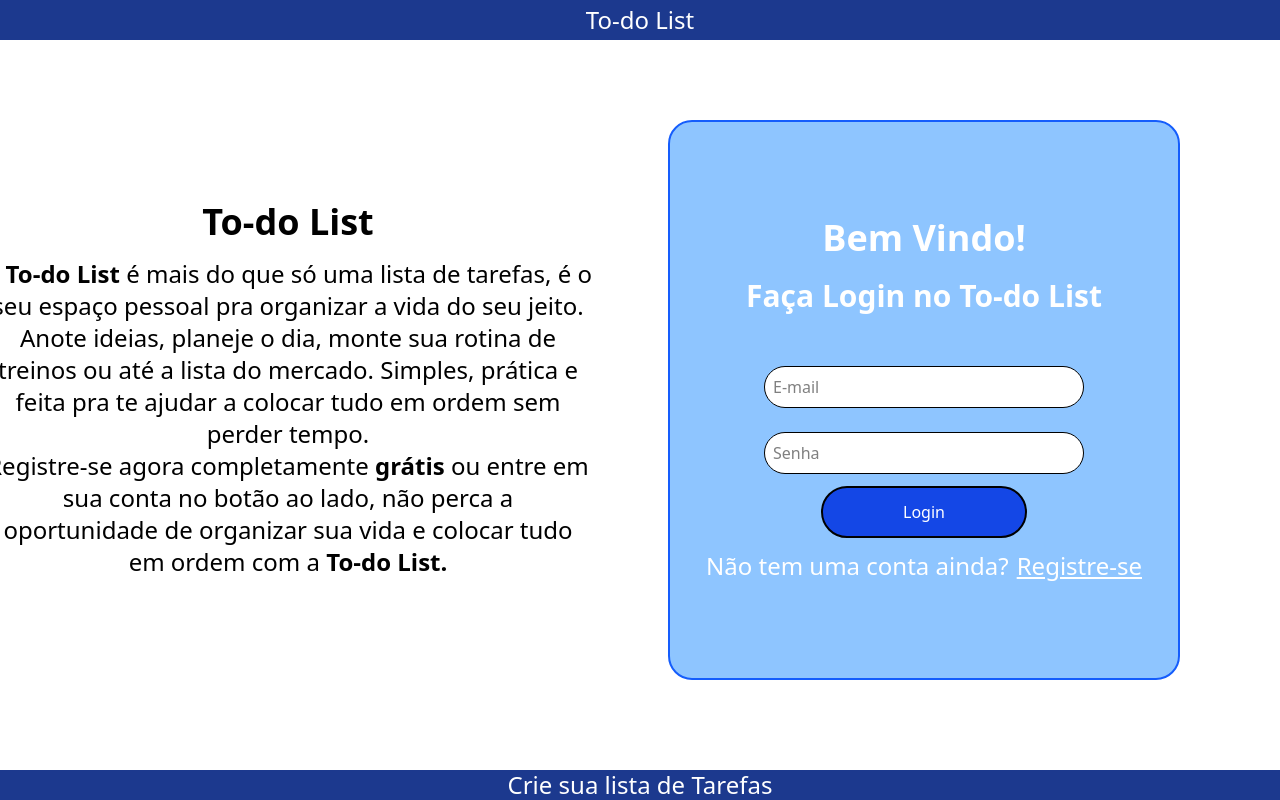
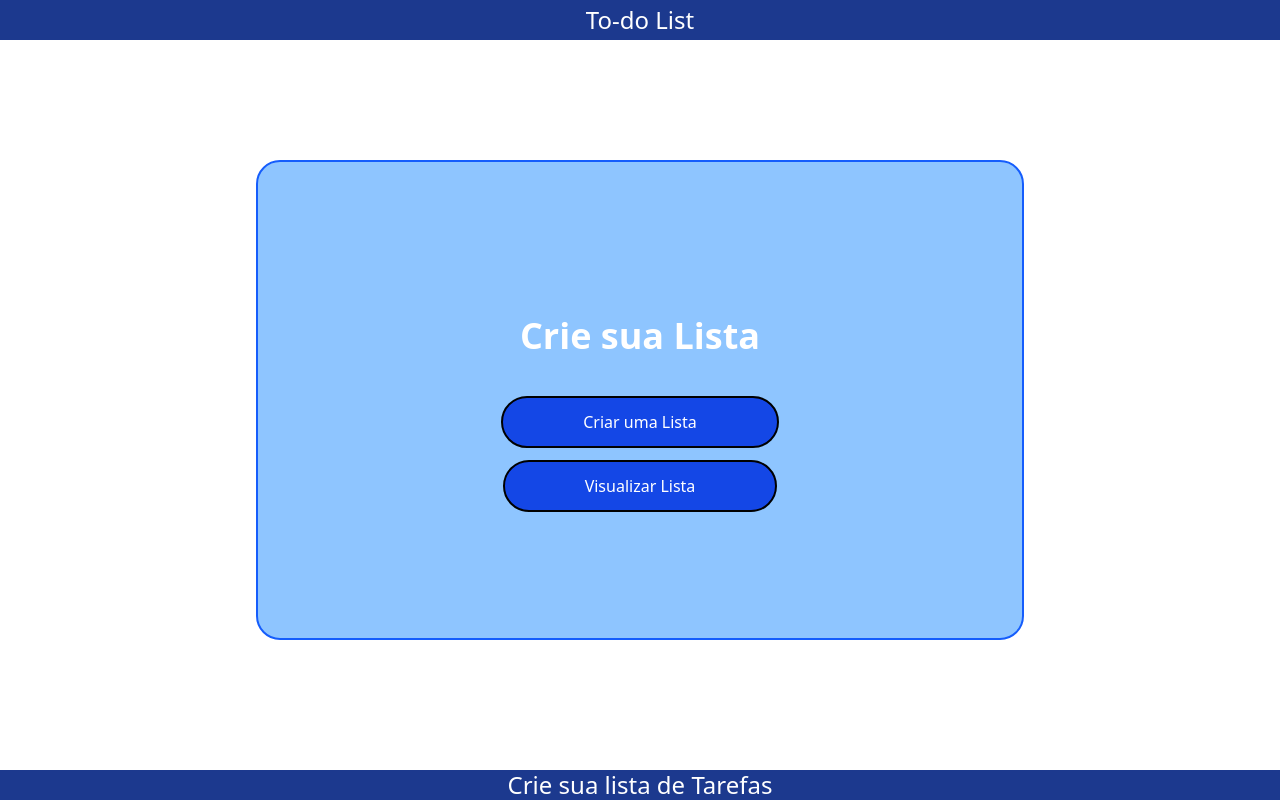
Before and after one commit to Goken5/to-do-list-2, a React app in the folder frontend/: page /main in a window 1280 px wide. Built offline with nearby package versions, Linux system fonts and the light colour scheme; the HTML template or start-up script is replaced by a standard one.

Commit message:
criação da página inicial, falta estilizar

```diff
--- a/frontend/src/App.tsx
+++ b/frontend/src/App.tsx
@@ -1,6 +1,7 @@
 import { Route, Routes } from 'react-router-dom';
 import LoginPage from './pages/LoginPage';
 import RegisterPage from "./pages/RegisterPage"
+import MainPage from './pages/MainPage';
 import './index.css'
 
 function App() {
@@ -10,6 +11,7 @@ function App() {
         <Route path='*' element={<LoginPage />}/>
         <Route path='/login' element={<LoginPage />} />
         <Route path='/register' element={<RegisterPage />} />
+        <Route path='/main' element={<MainPage />} />
       </Routes>
     </div>
   )
--- a/frontend/src/components/CreateList.tsx
+++ b/frontend/src/components/CreateList.tsx
@@ -1,7 +1,17 @@
 export function CreateList(){
     return(
-        <div>
-
+        <div className="flex flex-col text-center justify-center border-blue-600 border-2 bg-blue-300 sm:w-[60vw] sm:h-[60vh] w-[90vw] h-[50vh] rounded-3xl items-center">
+            <h1 className="text-4xl text-white font-semibold m-10">Crie sua Lista</h1>
+            <button className="
+            bg-blue-700 rounded-4xl border-black border-2 p-3 pr-20 pl-20
+            hover:scale-110 hover:cursor-pointer transition-all
+            text-white hover:text-black hover:shadow-2xl
+            hover:shadow-black mb-3">Criar uma Lista</button>
+            <button className="
+            bg-blue-700 rounded-4xl border-black border-2 p-3 pr-20 pl-20
+            hover:scale-110 hover:cursor-pointer transition-all
+            text-white hover:text-black hover:shadow-2xl
+            hover:shadow-black mb-3">Visualizar Lista</button>
         </div>
     )
 }
--- a/frontend/src/pages/MainPage.tsx
+++ b/frontend/src/pages/MainPage.tsx
@@ -1,11 +1,12 @@
 import { Header, Footer } from "../components/HeaderFooter";
+import { CreateList } from "../components/CreateList";
 
 export default function MainPage(){
     return(
         <div className="flex flex-col min-h-screen">
             <Header />
-            <div>
-
+            <div className="flex flex-1 justify-center items-center px-4 sm:px-[100px] flex-col-reverse sm:flex-row w-screen">
+                <CreateList />
             </div>
             <Footer />
         </div>
```
